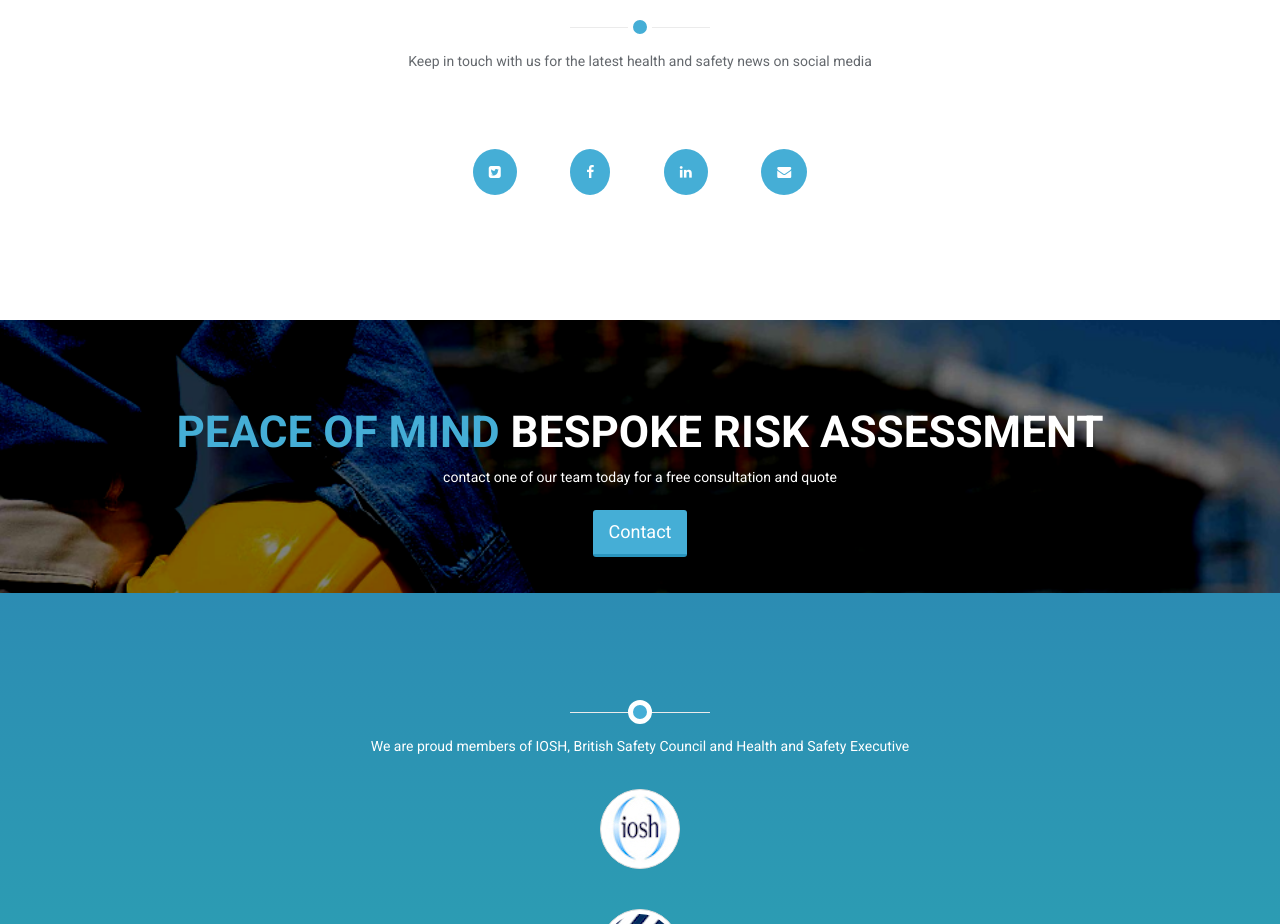
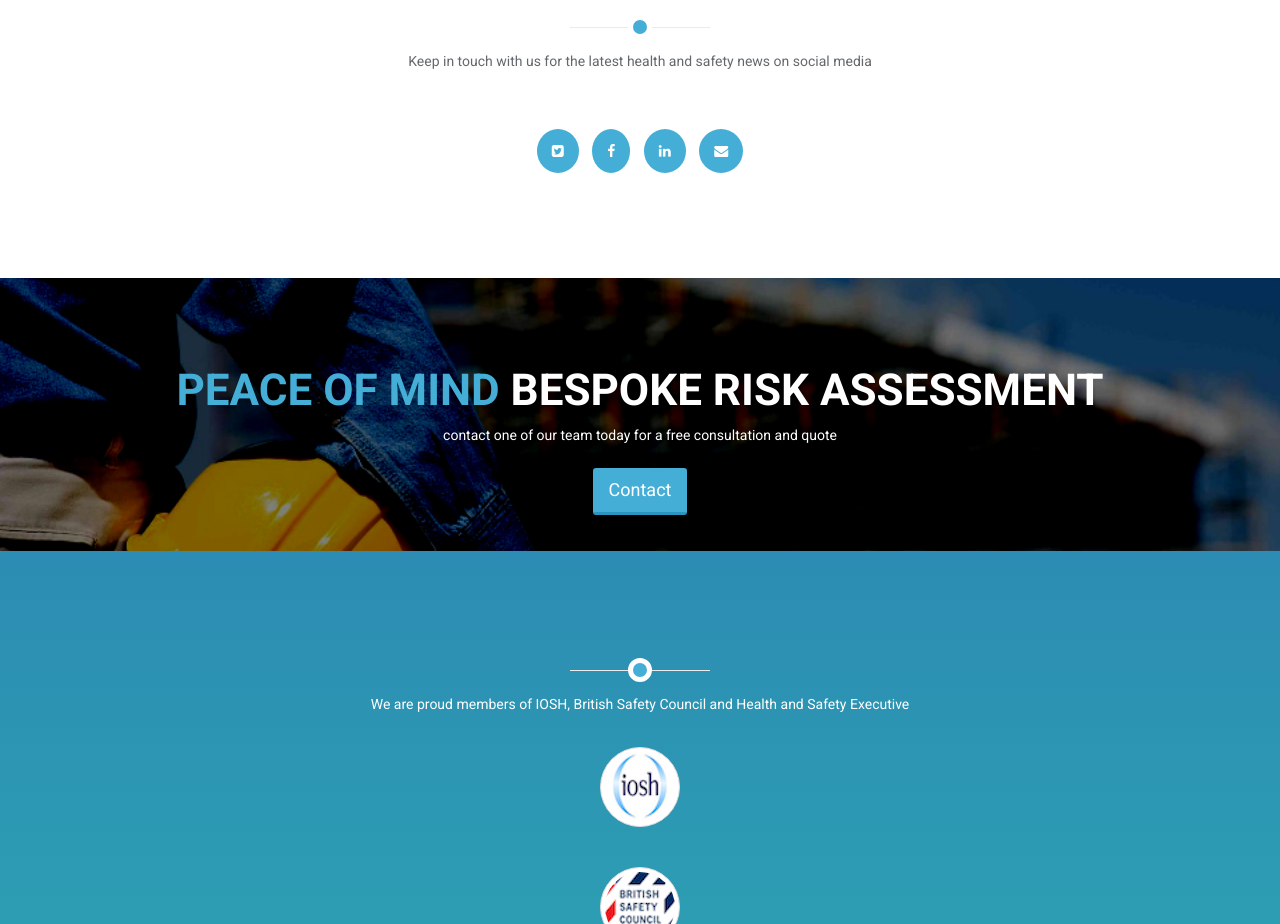
Before and after one commit to mattayre/site2, a plain HTML site: page index.html in a window 1280 px wide. Shown: the part 3180-4104 px from the top of the page. Drawn offline with Linux system fonts and the light colour scheme; some packages are replaced by stand-ins of ours.

Commit message:
commit 2

```diff
--- a/index.html
+++ b/index.html
@@ -254,11 +254,11 @@
                 <p class="text-center wow fadeInDown">Keep in touch with us for the latest health and safety news on social media<br> </p>
             </div>
         </div>
-        <div style="text-align:center;width:400px;margin-left:auto;margin-right:auto">
-                    <a href="index.html"><i class="fa fa-twitter-square fa-1x"style="background-color:#45aed6;color:white;margin:25px;border-radius:50%;padding:16px"></i></a>
-                    <a href="index.html"><i class="fa fa-facebook fa-1x"style="background-color:#45aed6;color:white;margin:25px;border-radius:50%;padding:16px"></i></a>
-                    <a href="index.html"><i class="fa fa-linkedin fa-1x"style="background-color:#45aed6;color:white;margin:25px;border-radius:50%;padding:16px"></i></a>
-                    <a href="index.html"><i class="fa fa-envelope fa-1x"style="background-color:#45aed6;color:white;margin:25px;border-radius:50%;padding:16px"></i></a>
+        <div style="text-align:center;width:300px;margin-left:auto;margin-right:auto">
+                    <a href="index.html"><i class="fa fa-twitter-square fa-1x"style="background-color:#45aed6;color:white;margin:5px;border-radius:50%;padding:15px"></i></a>
+                    <a href="index.html"><i class="fa fa-facebook fa-1x"style="background-color:#45aed6;color:white;margin:5px;border-radius:50%;padding:15px"></i></a>
+                    <a href="index.html"><i class="fa fa-linkedin fa-1x"style="background-color:#45aed6;color:white;margin:5px;border-radius:50%;padding:15px"></i></a>
+                    <a href="index.html"><i class="fa fa-envelope fa-1x"style="background-color:#45aed6;color:white;margin:5px;border-radius:50%;padding:15px"></i></a>
         </div>
     </section>
 
```
